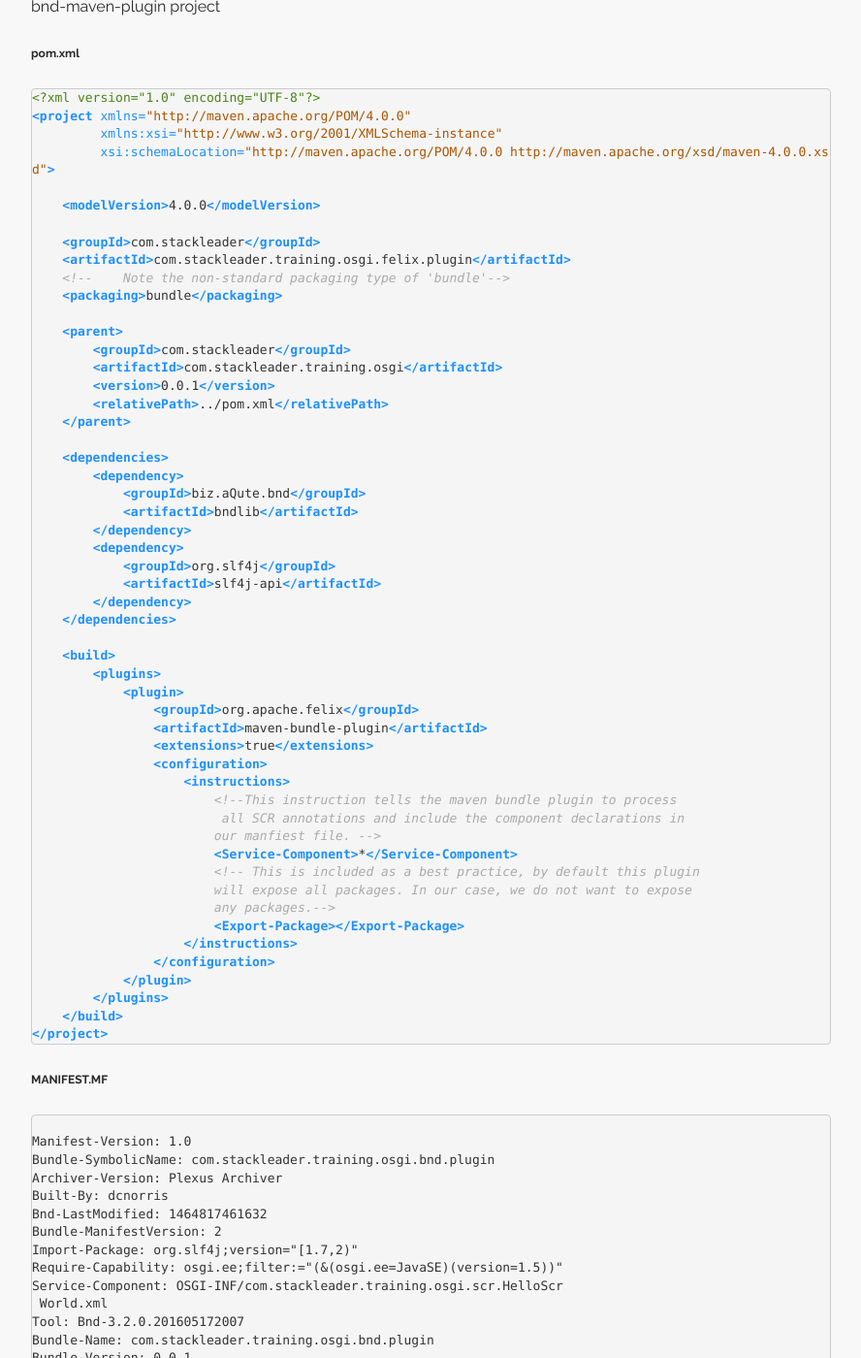
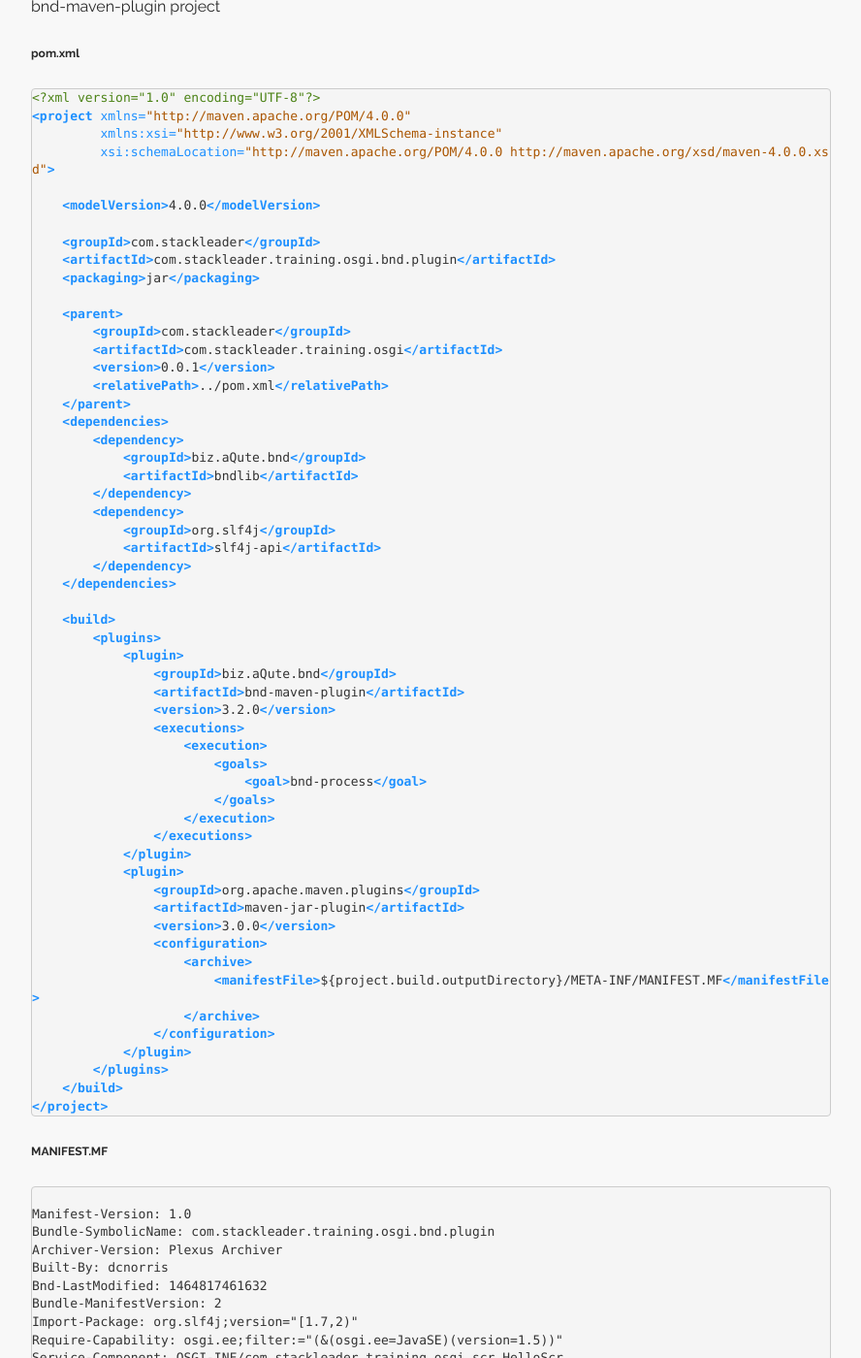
Before and after one commit to stackleader/stackleader.github.io, a Jekyll site: the page built from _posts/2016-05-27-comparing-maven-plugins-for-osgi.markdown, in a window 1280 px wide and 1400 px high, scrolled down 3841 px. Shown: the whole window at 97% size, without its empty margins (53-941 px from the left). Built offline with Jekyll 4.4.1, drawn with Linux system fonts in a browser that asks for light colours; nearby versions of some CDN libraries.

Commit message:
fixing pom copy/paste error

```diff
--- a/_posts/2016-05-27-comparing-maven-plugins-for-osgi.markdown
+++ b/_posts/2016-05-27-comparing-maven-plugins-for-osgi.markdown
@@ -138,9 +138,8 @@ For the source, you can checkout the parent project code from [github](https://g
     <modelVersion>4.0.0</modelVersion>
 
     <groupId>com.stackleader</groupId>
-    <artifactId>com.stackleader.training.osgi.felix.plugin</artifactId>
-    <!--    Note the non-standard packaging type of 'bundle'-->
-    <packaging>bundle</packaging>
+    <artifactId>com.stackleader.training.osgi.bnd.plugin</artifactId>
+    <packaging>jar</packaging>
 
     <parent>
         <groupId>com.stackleader</groupId>
@@ -148,7 +147,6 @@ For the source, you can checkout the parent project code from [github](https://g
         <version>0.0.1</version>
         <relativePath>../pom.xml</relativePath>
     </parent>
-
     <dependencies>
         <dependency>
             <groupId>biz.aQute.bnd</groupId>
@@ -163,20 +161,25 @@ For the source, you can checkout the parent project code from [github](https://g
     <build>
         <plugins>
             <plugin>
-                <groupId>org.apache.felix</groupId>
-                <artifactId>maven-bundle-plugin</artifactId>
-                <extensions>true</extensions>
+                <groupId>biz.aQute.bnd</groupId>
+                <artifactId>bnd-maven-plugin</artifactId>
+                <version>3.2.0</version>
+                <executions>
+                    <execution>
+                        <goals>
+                            <goal>bnd-process</goal>
+                        </goals>
+                    </execution>
+                </executions>
+            </plugin>
+            <plugin>
+                <groupId>org.apache.maven.plugins</groupId>
+                <artifactId>maven-jar-plugin</artifactId>
+                <version>3.0.0</version>
                 <configuration>
-                    <instructions>
-                        <!--This instruction tells the maven bundle plugin to process
-                         all SCR annotations and include the component declarations in
-                        our manfiest file. -->
-                        <Service-Component>*</Service-Component>
-                        <!-- This is included as a best practice, by default this plugin
-                        will expose all packages. In our case, we do not want to expose
-                        any packages.-->
-                        <Export-Package></Export-Package>
-                    </instructions>
+                    <archive>
+                        <manifestFile>${project.build.outputDirectory}/META-INF/MANIFEST.MF</manifestFile>
+                    </archive>
                 </configuration>
             </plugin>
         </plugins>
```
